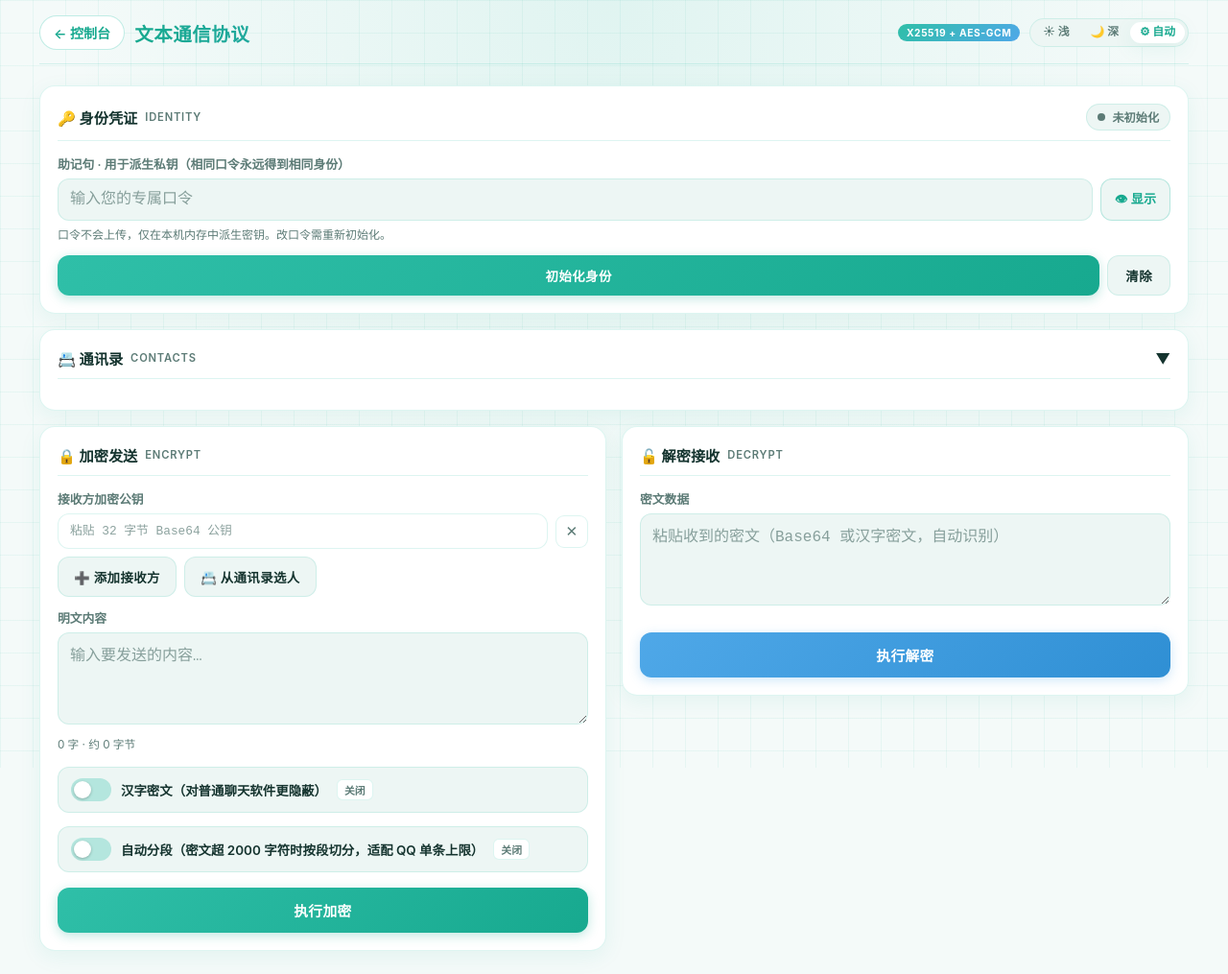
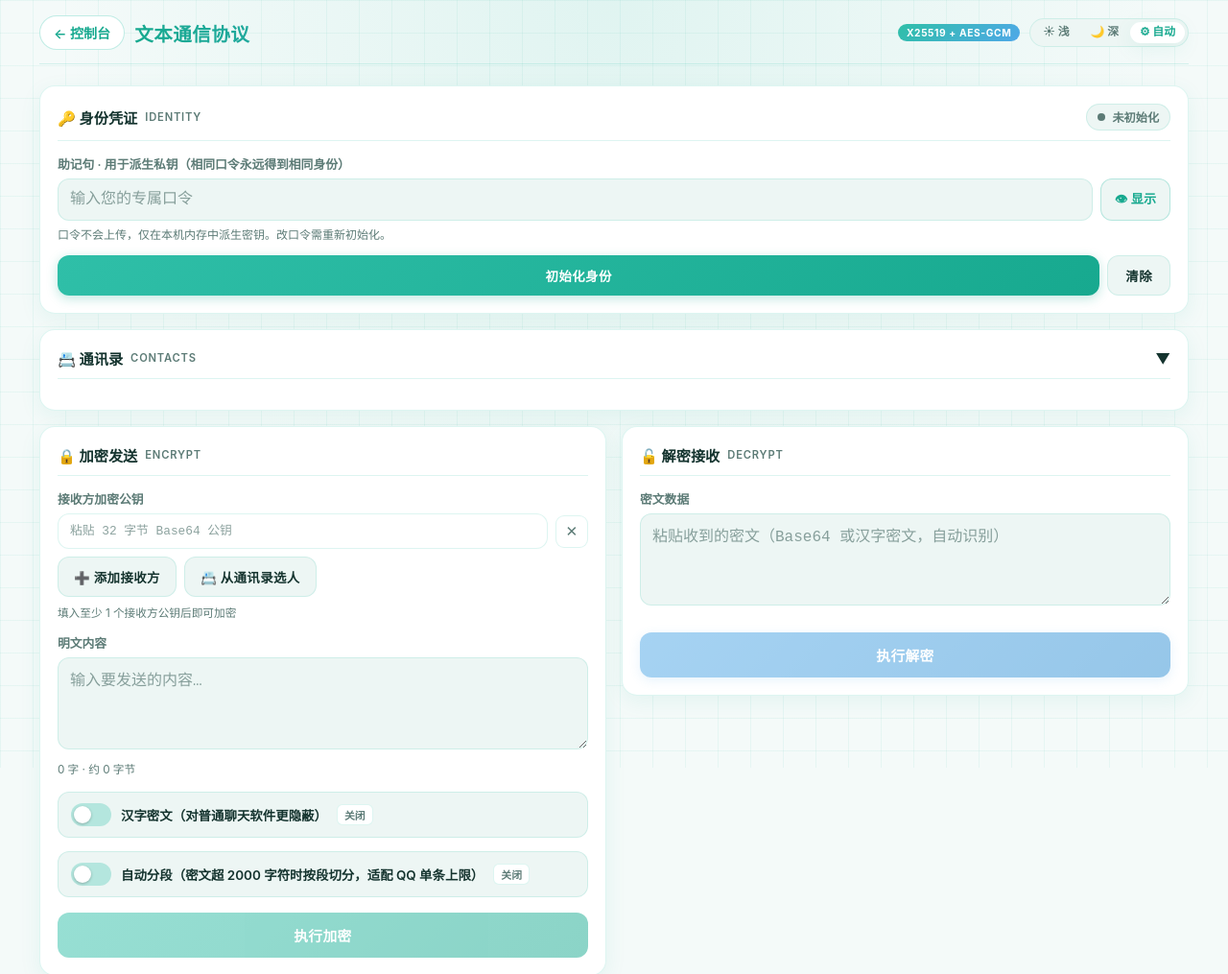
Before and after one commit to cxxy161/cx-E2EE, a website: page src/text-crypto.html in a window 1280 px wide. Shown: the top 1015 px of the page at 96% size. Drawn offline with Linux system fonts and the light colour scheme.

Commit message:
fix: 修复字库外部化导致 7 个页面脚本中断 + RKL.init 调用错误
两处真实缺陷（全页冒烟测试发现）：

1. core.js 把 4096 字库改为外部依赖后，HanziCodec.INIT() 在缺少
   hanzi-table-v2.js 的页面上抛错，连带打断整页脚本 ——
   影响 signature/account/image-crypto/pq-* 共 7 个页面。
   修复：字库缺失时不再抛错（_ok=false + CHAR_MAP=null），
   真正调用 encode/decode 时由 _need() 给出明确错误；
   isHanzi 在无字库页面直接返回 false。
   这些页面本就不做汉字密文，属于误伤。

2. RKL.init() 调用了不存在的方法名 this.render()（应为 this.sync()），
   导致 text-crypto 加载即抛 TypeError。

验证：9/9 页面冒烟无异常；hanzi-v2 26/26、cx2 19/19 仍全通过；
端到端 2 收件人加解密成功、局外人被拒。

```diff
--- a/src/core.js
+++ b/src/core.js
@@ -200,22 +200,36 @@ Directory.load();
 //
 // ⚠️ v2 与旧版 4096 字库**不兼容**：旧密文无法解码（按需求，不做向下兼容）。
 const HanziCodec = {
-    /* 字库（从 hanzi-table-v2.js 取；缺失时抛错而非静默降级） */
+    /* 字库（从 hanzi-table-v2.js 取）
+     *
+     * 该文件是可选依赖：只有需要汉字密文的页面（text-crypto / symmetric）
+     * 才引入它。其余页面（签名、图片、PQ 等）虽然也加载 core.js，但从不调用
+     * 汉字编解码 —— 所以字库缺失时**不能抛错**，否则会连带打断整页脚本。
+     * 一旦真正调用 encode/decode，则由 _need() 抛出明确错误。
+     */
     _table() {
         const t = (typeof window !== 'undefined' ? window : globalThis).HANZI_TABLE_V2;
-        if (!t) throw '字库未加载：请先引入 hanzi-table-v2.js';
-        return t;
+        return t || null;
     },
-    get ALPHABET() { return this._table().ALPHABET; },
+    get ALPHABET() { return this._table() ? this._table().ALPHABET : null; },
     BITS: 11,
     SIZE: 2048,
     CHAR_MAP: null,
+    _ok: false,          // 字库是否可用
+
+    /* 真正要用字库时调用：缺失则报明确错误 */
+    _need() {
+        if (!this._ok) throw '字库未加载：本页未引入 hanzi-table-v2.js，无法使用汉字密文';
+    },
 
     INIT() {
+        const t = this._table();
+        if (!t) { this._ok = false; this.CHAR_MAP = null; return; }
         this.CHAR_MAP = new Map();
-        for (let i = 0; i < this.ALPHABET.length; i++) {
-            this.CHAR_MAP.set(this.ALPHABET[i], i);
+        for (let i = 0; i < t.ALPHABET.length; i++) {
+            this.CHAR_MAP.set(t.ALPHABET[i], i);
         }
+        this._ok = true;
     },
 
     // Uint8Array → 汉字密文字符串
@@ -225,6 +239,7 @@ const HanziCodec = {
     // 输出长度 = ceil(n*8/11)，尾部用 0 填充至 11bit 边界。
     encode(bytes) {
         if (!this.CHAR_MAP) this.INIT();
+        this._need();
         const A = this.ALPHABET;
         const src = new Uint8Array(bytes);
         let out = '';
@@ -250,6 +265,7 @@ const HanziCodec = {
     // 调用方需自持长度信息（本版由外层线格式承载，不再内嵌长度头）。
     decode(str) {
         if (!this.CHAR_MAP) this.INIT();
+        this._need();
         // 兼容 emoji 等多码元：用 for...of 按码点遍历
         let acc = 0, nbits = 0;
         const bytes = [];
@@ -279,6 +295,7 @@ const HanziCodec = {
     isHanzi(str) {
         if (!str) return false;
         if (!this.CHAR_MAP) this.INIT();
+        if (!this._ok) return false;      // 无字库的页面一律判定为非汉字密文
         const s = String(str).replace(/\s+/g, '');
         // 至少 8 字才够 11 字节（11bit*8 = 88bit = 11B）
         if (s.length < 8) return false;
--- a/src/text-crypto.html
+++ b/src/text-crypto.html
@@ -732,7 +732,7 @@ const Key = {
 var RKL = {
     _seq: 0,
 
-    init() { if (!$('rk-list').children.length) this.add(); this.render(); },
+    init() { if (!$('rk-list').children.length) this.add(); this.sync(); },
 
     /* 增行。focus=true 时自动聚焦新行 */
     add(val, focus) {
```
